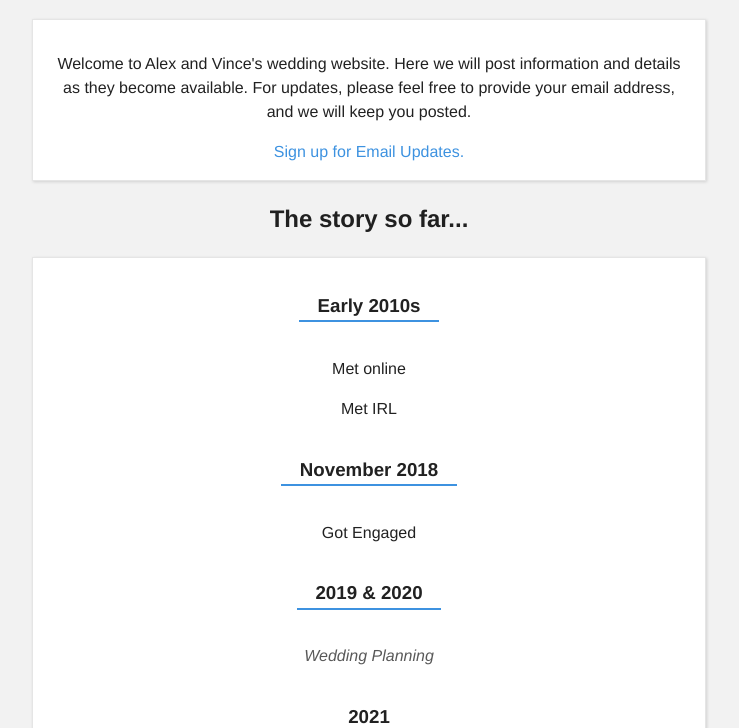
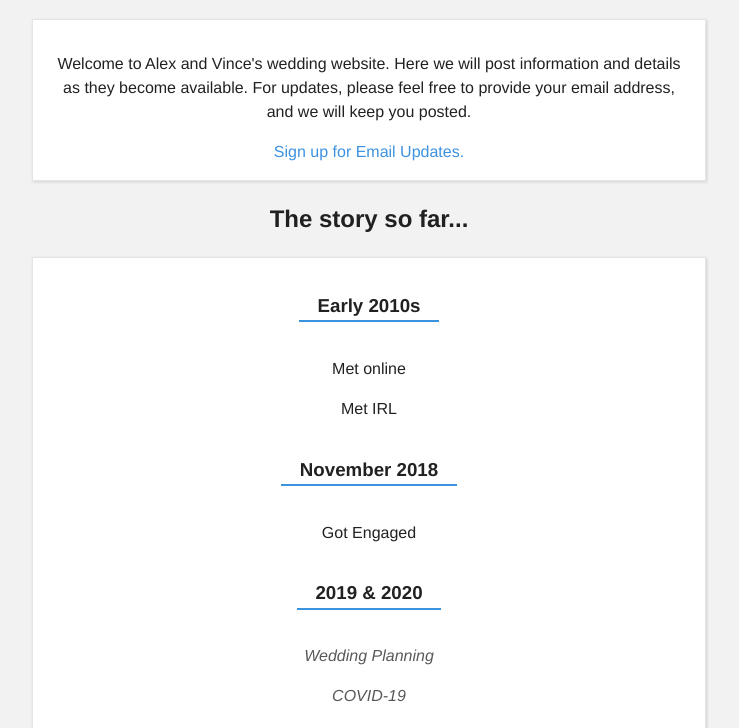
Before and after one commit to pale2hall/VinceAndAlex, a website: page assets/views/index.html in a window 1280 px wide. Shown: the part 72-800 px from the top of the page, without its empty margins (271-1010 px from the left). Drawn offline with Linux system fonts and the light colour scheme.

Commit message:
Update index.html

```diff
--- a/assets/views/index.html
+++ b/assets/views/index.html
@@ -20,6 +20,7 @@
       <p>Got Engaged</p>
       <h3>2019 & 2020</h3>
       <p class="tba">Wedding Planning</p>
+      <p class="tba">COVID-19</p>
       <h3>2021</h3>
       <p class="tba">Wedding</p>
 
```
